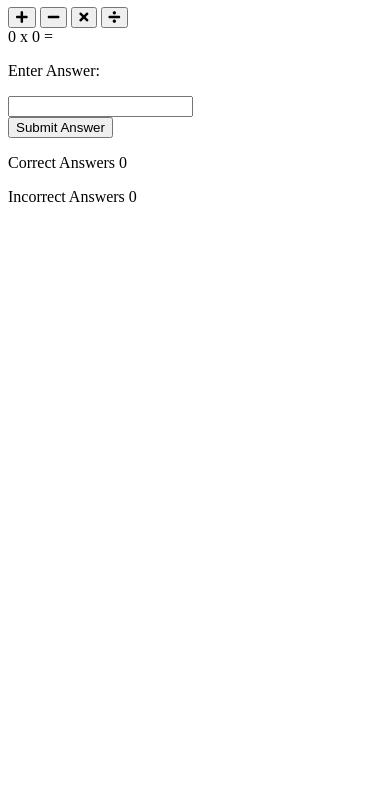
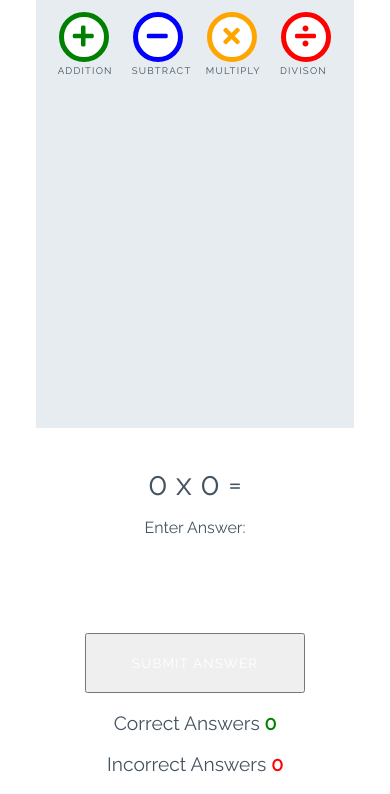
Before and after one commit to addieoG/love-maths-2, a plain HTML site: page index.html in a window 390 px wide. Shown: the part 112-906 px from the top of the page. Before the commit the page ends 844 px from the top, so only its background shows below. Drawn offline with Linux system fonts and the light colour scheme.

Commit message:
add styles for game

```diff
--- a/assets/css/style.css
+++ b/assets/css/style.css
@@ -0,0 +1,252 @@
+/* --------- Global style */
+
+body {
+    background-color: white;
+    font-family: "Raleway", sans-serif;
+    color: #445361;
+    text-align: center;
+}
+
+/* --------- Heading */
+
+.heading {
+    text-align: center;
+    font-size: 2.5rem;
+}
+
+.logo {
+    height: 40px;
+    padding-right: 5px;
+}
+
+/* --------- Game layout */
+
+.game-area {
+    background-color: #E6ECF0;
+    box-sizing: border-box;
+    width: 85%;
+    height: 65vh;
+    max-height: 450px;
+    max-width: 830px;
+    margin-left: auto;
+    margin-right: auto;
+    padding: 1%;
+}
+
+.question-area {
+    width: 50%;
+    font-size: 2rem;
+    margin: auto;
+    padding: 50px 0;
+}
+
+.question-area span {
+    padding: 0 15px;
+}
+
+.score-area {
+    margin: 5px auto;
+    width: 60%;
+    font-size: 1.2rem;
+}
+
+.controls-area {
+    width: 85%;
+    margin: 30px auto;
+}
+
+#score {
+    color: green;
+    font-weight: bold;
+}
+
+#incorrect {
+    color: red;
+    font-weight: bold;
+}
+
+.answer-message {
+    display: none;
+    font-size: 1rem;
+}
+
+#answer-box {
+    border: none;
+    color: #445361;
+    display: inline-block;
+    height: 40px;
+    width: 80px;
+    font-size: 1.2rem;
+}
+
+.scores {
+    display: inline-block;
+    padding: 25px;
+}
+
+/* --------- Buttons */
+
+.btn {
+    width: 220px;
+    height: 60px;
+    font-family: "Raleway", sans-serif;
+    text-transform: uppercase;
+    letter-spacing: 1.2px;
+    color: white;
+}
+
+.btn:focus {
+    outline: none;
+}
+
+.btn--big {
+    padding-top: 10px;
+    border-radius: 50%;
+    background-color: white;
+    border: 10px solid;
+    width: 100px;
+    height: 100px;
+    font-size: 3.2rem;
+    margin: 0 30px;
+    transition: all 0.5s;
+}
+
+.btn--big::after{
+    content: attr(data-type);
+    font-size: 1rem;
+    color: #445361;
+    position: relative;
+    left: -0.5em;
+}
+
+.btn--blue {
+    border-color: blue;
+    color: blue;
+}
+
+.btn--blue:active,
+.btn--blue:hover {
+    background-color: darkblue;
+    color: white;
+}
+
+.btn--orange {
+    border-color: orange;
+    color: orange;
+}
+
+.btn--orange:active,
+.btn--orange:hover {
+    background-color: darkorange;
+    color: white;
+}
+
+.btn--red {
+    border-color: red;
+    color: red;
+}
+
+.btn--red:active,
+.btn--red:hover {
+    background-color: darkred;
+    color: white;
+}
+
+.btn--green {
+    border-color: green;
+    color: green;
+}
+
+.btn--green:active,
+.btn--green:hover {
+    background-color: darkgreen;
+    color: white;
+}
+
+.btn--gray {
+    margin-top: 25px;
+    background-color: #445361;
+    border: 1px transparent;
+    border-radius: 20px;
+}
+
+.btn--gray:active,
+.btn--gray:hover {
+    background-color: #0d1013;
+}
+
+/* --------- Media queries */
+
+@media (max-width: 414px) {
+    .controls-area {
+        width: 100%;
+    }
+
+    .btn--big {
+        margin: 0 10px;
+        padding: 5px;
+        border: 5px solid;
+        width: 50px;
+        height: 50px;
+        font-size: 1.5rem;
+    }
+
+    .btn--big::after {
+        font-size: 0.6rem;
+        left: -0.7rem;
+    }
+
+    .question-area {
+        padding: 10% 0;
+        width: 100%;
+    }
+
+    .question-area span {
+        padding: 0;
+    }
+
+    .answer-message {
+        display: block;
+    }
+
+    #answer-box {
+        display: block;
+        margin: 0 auto;
+    }
+    .btn--gray {
+        margin-top: 0;
+    }
+
+    .score-area {
+        width: 100%;
+    }
+
+    .scores {
+        margin: 0.5em auto;
+        display: block;
+        padding: 5px;
+    }
+
+    .heading {
+        font-size: 2rem;
+    }
+}
+
+@media (max-width: 320px) {
+    .game-area {
+        height: 70vh;
+    }
+
+    .controls-area {
+        width: 75%;
+        margin: 10px auto;
+    }
+
+    .btn--big {
+        margin: 10px 10px;
+    }
+    .question-area {
+        padding: 10px 0;
+    }
+
+}
--- a/index.html
+++ b/index.html
@@ -19,16 +19,16 @@
 
     <div class="game-area">
         <div class="controls-area">
-            <button class="btn btn--big btn--green">
+            <button data-type="addition" class="btn btn--big btn--green">
                 <i class="fas fa-plus"></i>
             </button>
-            <button class="btn btn--big btn--blue">
+            <button data-type="subtract" class="btn btn--big btn--blue">
                 <i class="fas fa-minus"></i>
             </button>
-            <button class="btn btn--big btn--orange">
+            <button data-type="multiply" class="btn btn--big btn--orange">
                 <i class="fas fa-times"></i>
             </button>
-            <button class="btn btn--big btn--red">
+            <button data-type="divison" class="btn btn--big btn--red">
                 <i class="fas fa-divide"></i>
             </button>
         </div>
@@ -41,7 +41,7 @@
         <p class="answer-message">Enter Answer:</p>
         <input id="answer-box" type="number">
     </div>
-    <button class="btn btn--grey">Submit Answer</button>
+    <button data-type="submit" class="btn btn--grey">Submit Answer</button>
 
 
     <div class="score-area">
```
